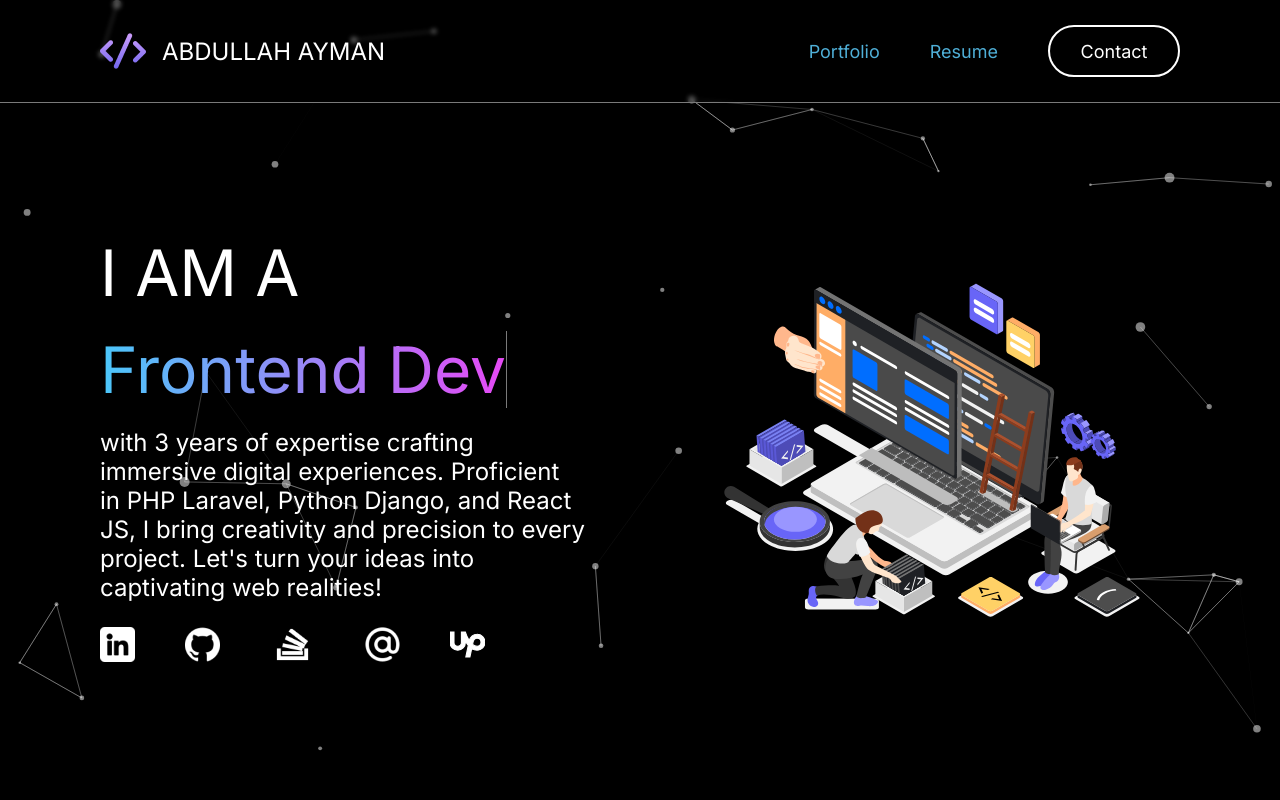
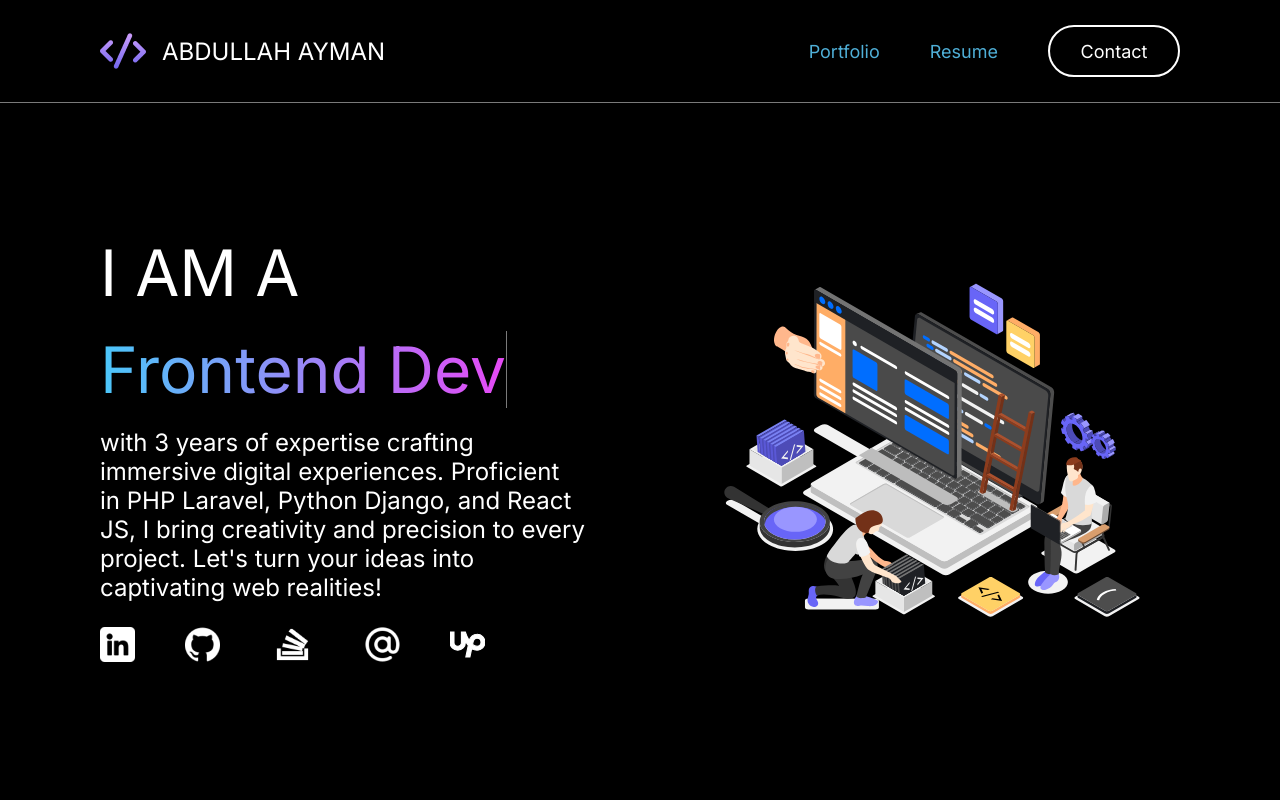
Before and after one commit to AbdullahAymanMSRE/portfolio, a React (Create React App) app: page / in a window 1280 px wide. Shown: the top 800 px of the page. Built offline with nearby package versions, Linux system fonts and the light colour scheme.

Commit message:
changed background

```diff
--- a/src/pages/Home.jsx
+++ b/src/pages/Home.jsx
@@ -21,7 +21,7 @@ export default function Home() {
 
   return (
     <div className="home-page">
-      <ParticlesBackground />
+      {/* <ParticlesBackground /> */}
       <div className="contents">
         <Nav
           portfolioScroll={scrollToPortfolio}
--- a/src/styles/home.scss
+++ b/src/styles/home.scss
@@ -2,6 +2,10 @@
 @use "./helper/variables";
 // @use "./helper/sizes";
 @use "./helper/mixins";
+
+body {
+  background: colors.$background;
+}
 
 .home-page {
   min-height: 100vh;
```
